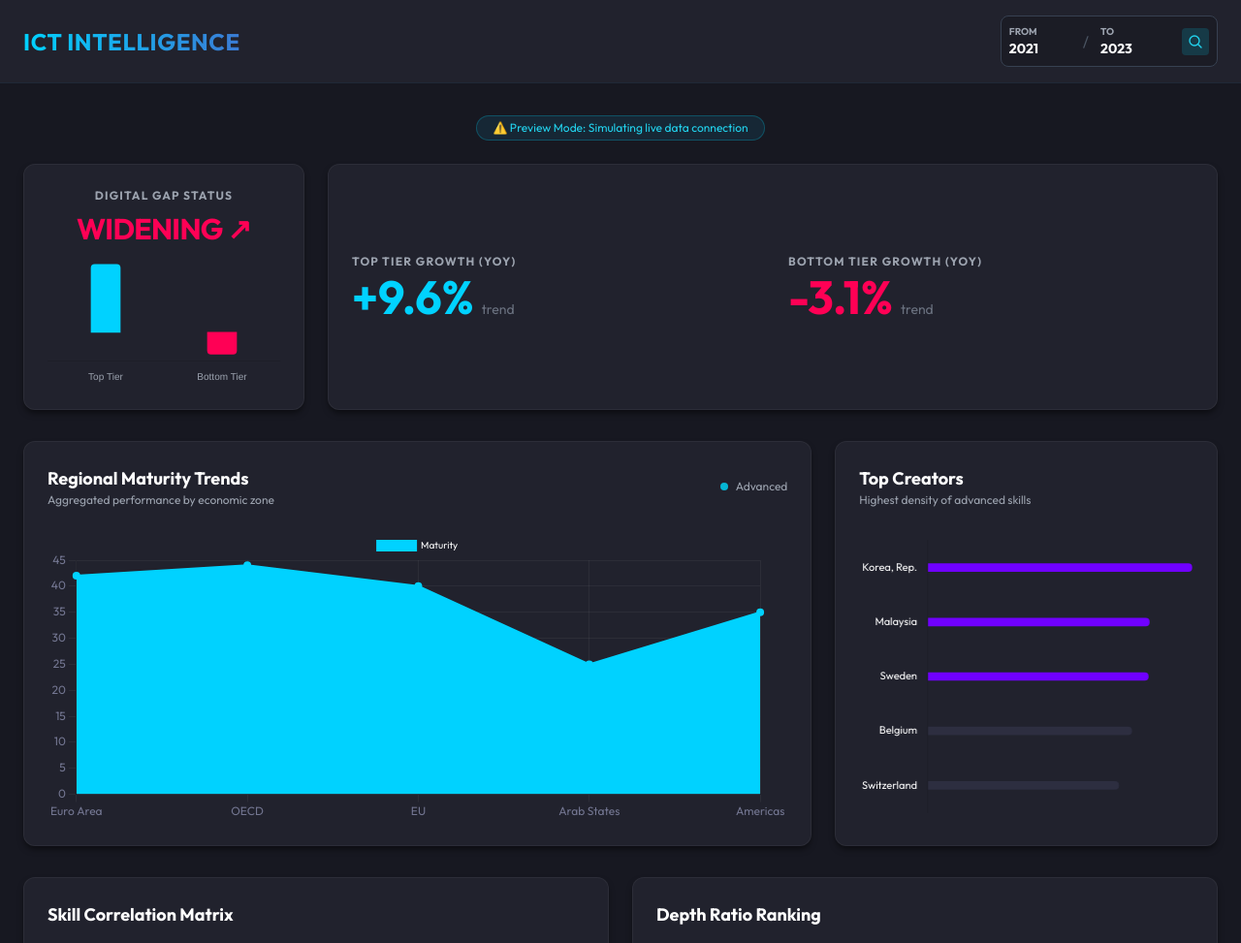
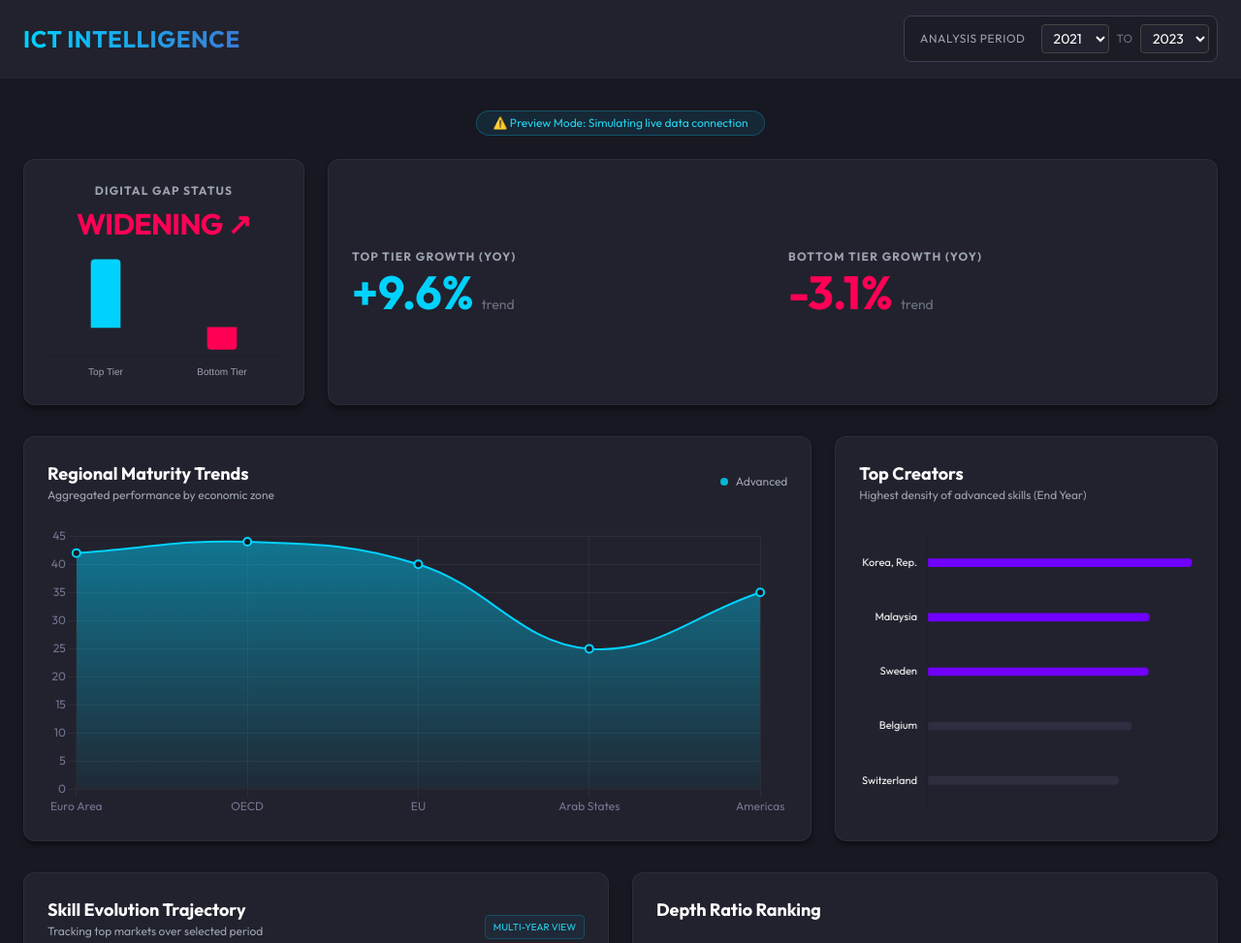
Before and after one commit to Jsznn/bi-project-1, a plain HTML site: page public/index.html in a window 1280 px wide. Shown: the top 973 px of the page at 97% size. Drawn offline with nearby package versions, Linux system fonts and the light colour scheme; no server answers.

Commit message:
Feat: Implement multi-year skill trajectory chart with real data

```diff
--- a/public/index.html
+++ b/public/index.html
@@ -43,7 +43,6 @@
             background: linear-gradient(to right, #00d2ff, #3a7bd5);
             -webkit-background-clip: text;
             background-clip: text;
-            /* Fix lint ID: 706217a3-9c91-42ed-83ee-a90ecbdd3a6f */
             -webkit-text-fill-color: transparent;
             font-weight: 700;
         }
@@ -53,6 +52,11 @@
             background-color: #21222d;
             color: #fff;
             border: 1px solid #444;
+            transition: all 0.2s;
+        }
+
+        select:hover {
+            border-color: #00d2ff;
         }
 
         /* MathJax White Text Override */
@@ -93,26 +97,28 @@
                 ICT INTELLIGENCE
             </h1>
 
-            <div class="flex items-center gap-3 bg-[#1b1c25] p-2 rounded-lg border border-gray-700">
-                <div class="flex flex-col">
-                    <label class="text-[10px] text-gray-400 font-bold uppercase">From</label>
-                    <input type="number" id="startYear" value="2021" min="2021" max="2024"
-                        class="bg-transparent text-sm font-bold text-white w-16 focus:outline-none focus:text-cyan-400">
+            <div class="flex items-center gap-2 bg-[#1b1c25] p-2 rounded-lg border border-gray-700">
+                <span class="text-xs font-medium text-gray-400 uppercase tracking-wider px-2">Analysis Period</span>
+
+                <div class="flex items-center gap-2">
+                    <!-- Start Year Selector -->
+                    <select id="startYear" onchange="loadDashboard()"
+                        class="text-sm rounded px-2 py-1 focus:outline-none focus:ring-1 focus:ring-cyan-500 cursor-pointer">
+                        <option value="2021" selected>2021</option>
+                        <option value="2022">2022</option>
+                        <option value="2023">2023</option>
+                    </select>
+
+                    <span class="text-gray-500 text-xs">TO</span>
+
+                    <!-- End Year Selector -->
+                    <select id="endYear" onchange="loadDashboard()"
+                        class="text-sm rounded px-2 py-1 focus:outline-none focus:ring-1 focus:ring-cyan-500 cursor-pointer">
+                        <option value="2022">2022</option>
+                        <option value="2023" selected>2023</option>
+                        <option value="2024">2024</option>
+                    </select>
                 </div>
-                <span class="text-gray-600">/</span>
-                <div class="flex flex-col">
-                    <label class="text-[10px] text-gray-400 font-bold uppercase">To</label>
-                    <input type="number" id="endYear" value="2023" min="2021" max="2024"
-                        class="bg-transparent text-sm font-bold text-white w-16 focus:outline-none focus:text-cyan-400">
-                </div>
-                <button onclick="loadDashboard()"
-                    class="ml-2 bg-cyan-500/20 hover:bg-cyan-500/40 text-cyan-400 p-1.5 rounded transition-colors">
-                    <svg xmlns="http://www.w3.org/2000/svg" fill="none" viewBox="0 0 24 24" stroke-width="2"
-                        stroke="currentColor" class="w-4 h-4">
-                        <path stroke-linecap="round" stroke-linejoin="round"
-                            d="M21 21l-5.197-5.197m0 0A7.5 7.5 0 105.196 5.196a7.5 7.5 0 0010.607 10.607z" />
-                    </svg>
-                </button>
             </div>
         </div>
     </nav>
@@ -130,14 +136,14 @@
         <!-- Section 1: Growth & Gap Metrics -->
         <div class="grid grid-cols-1 md:grid-cols-4 gap-6 mb-8">
 
-            <!-- Gap Status Card (New Layout) -->
+            <!-- Gap Status Card -->
             <div class="card flex flex-col items-center justify-between col-span-1">
                 <div class="w-full text-center">
                     <h3 class="text-xs font-bold text-gray-400 uppercase tracking-widest mb-2">Digital Gap Status</h3>
                     <div id="gapStatusText" class="text-3xl font-bold mt-1 tracking-tight">--</div>
                 </div>
 
-                <!-- New Graph for Gap Metric -->
+                <!-- Gap Metric Graph -->
                 <div class="w-full h-32 mt-4">
                     <canvas id="gapBarChart"></canvas>
                 </div>
@@ -193,7 +199,7 @@
             <div class="card lg:col-span-1">
                 <div class="mb-6">
                     <h3 class="text-lg font-bold text-white">Top Creators</h3>
-                    <p class="text-xs text-gray-400">Highest density of advanced skills</p>
+                    <p class="text-xs text-gray-400">Highest density of advanced skills (End Year)</p>
                 </div>
                 <div class="chart-box">
                     <canvas id="topChart"></canvas>
@@ -201,12 +207,22 @@
             </div>
         </div>
 
-        <!-- Section 3: Scatter & Ratio -->
+        <!-- Section 3: Trends & Ratio -->
         <div class="grid grid-cols-1 lg:grid-cols-2 gap-6">
+
+            <!-- NEW CHART: Multi-Year Trajectory (Replaces Correlation Scatter) -->
             <div class="card">
-                <h3 class="text-lg font-bold text-white mb-6">Skill Correlation Matrix</h3>
+                <div class="mb-6 flex justify-between items-end">
+                    <div>
+                        <h3 class="text-lg font-bold text-white">Skill Evolution Trajectory</h3>
+                        <p class="text-xs text-gray-400">Tracking top markets over selected period</p>
+                    </div>
+                    <div class="px-2 py-1 bg-gray-800 rounded text-[10px] text-cyan-400 border border-cyan-900">
+                        MULTI-YEAR VIEW
+                    </div>
+                </div>
                 <div class="chart-box">
-                    <canvas id="scatterChart"></canvas>
+                    <canvas id="trendChart"></canvas>
                 </div>
             </div>
 
@@ -272,7 +288,7 @@
     <script>
         let charts = {};
 
-        // Mock Data Generator
+        // Mock Data Generator (Handles single year snapshots)
         function getMockData(year) {
             return {
                 "top_advanced": [
@@ -289,10 +305,6 @@
                     { "country": "Finland", "skill_depth_ratio": 2.8 }, { "country": "UK", "skill_depth_ratio": 2.5 },
                     { "country": "Germany", "skill_depth_ratio": 2.2 }
                 ],
-                "correlation": Array.from({ length: 20 }, () => ({
-                    x: Math.floor(Math.random() * 80),
-                    y: Math.floor(Math.random() * 80)
-                })),
                 "regional_index": [
                     { "country_name": "Euro Area", "pct_above_basic": 42 },
                     { "country_name": "OECD", "pct_above_basic": 44 },
@@ -304,10 +316,16 @@
         }
 
         async function loadDashboard() {
-            const startYear = document.getElementById('startYear').value;
-            const endYear = document.getElementById('endYear').value;
+            const startYear = parseInt(document.getElementById('startYear').value);
+            const endYear = parseInt(document.getElementById('endYear').value);
+
+            // Logic validation
+            if (startYear > endYear) {
+                alert("Start year must be before or equal to End year");
+                return;
+            }
+
             let data;
-
             try {
                 const response = await fetch(`/api/dashboard-data?start_year=${startYear}&end_year=${endYear}`);
                 if (!response.ok) throw new Error("Backend unavailable");
@@ -315,16 +333,20 @@
                 document.getElementById('mockNotice').classList.add('hidden');
             } catch (e) {
                 console.warn("Using Mock Data");
-                data = getMockData(endYear); // Fallback mock
+                data = getMockData(endYear);
+                // Mock trend data for fallback
+                data.country_trends = {
+                    'Korea, Rep.': [{ year: 2021, pct_above_basic: 70 }, { year: 2022, pct_above_basic: 75 }, { year: 2023, pct_above_basic: 80 }],
+                    'Sweden': [{ year: 2021, pct_above_basic: 61 }, { year: 2022, pct_above_basic: 62 }, { year: 2023, pct_above_basic: 65 }],
+                    'Malaysia': [{ year: 2021, pct_above_basic: 56 }, { year: 2022, pct_above_basic: 60 }, { year: 2023, pct_above_basic: 66 }]
+                };
                 document.getElementById('mockNotice').classList.remove('hidden');
             }
 
-            if (data.correlation && data.correlation[0].pct_basic) {
-                data.correlation = data.correlation.map(d => ({ x: d.pct_basic, y: d.pct_above_basic }));
-            }
-
+            // 2. Render Charts
             updateKPIs(data.digital_divide);
-            renderCharts(data);
+            renderSnapshotCharts(data);
+            renderTrendChart(data.country_trends, startYear, endYear);
         }
 
         function updateKPIs(divideData) {
@@ -390,7 +412,7 @@
             statusText.innerText += " " + arrow;
         }
 
-        function renderCharts(data) {
+        function renderSnapshotCharts(data) {
             Chart.defaults.color = '#737691';
             Chart.defaults.font.family = "'Outfit', sans-serif";
 
@@ -404,31 +426,48 @@
                 }
             };
 
-            // 1. Regional Trends (Multi-line chart)
             const ctxRegion = document.getElementById('regionChart').getContext('2d');
+            const gradientRegion = ctxRegion.createLinearGradient(0, 0, 0, 300);
+            gradientRegion.addColorStop(0, 'rgba(0, 210, 255, 0.5)');
+            gradientRegion.addColorStop(1, 'rgba(0, 210, 255, 0.0)');
 
-            // Prepare datasets for each region
-            // data.regional_trends is { "RegionName": [{year: 2021, pct_above_basic: 40}, ...], ... }
-            let datasets = [];
-            let labels = []; // Years
+            createOrUpdateChart('region', ctxRegion, {
+                type: 'line',
+                data: {
+                    labels: data.regional_index ? data.regional_index.map(d => d.country_name) : [],
+                    datasets: [{
+                        label: 'Maturity',
+                        data: data.regional_index ? data.regional_index.map(d => d.pct_above_basic) : [],
+                        backgroundColor: gradientRegion,
+                        borderColor: '#00d2ff',
+                        borderWidth: 2,
+                        fill: true,
+                        tension: 0.4,
+                        pointBackgroundColor: '#171821',
+                        pointBorderColor: '#00d2ff',
+                        pointBorderWidth: 2,
+                        pointRadius: 4
+                    }]
+                },
+                options: darkOptions
+            });
 
+            // If regional_trends exists (from API), override the chart with multi-line
             if (data.regional_trends) {
                 // Collect all unique years for labels
                 const allYears = new Set();
                 Object.values(data.regional_trends).forEach(points => points.forEach(p => allYears.add(p.year)));
-                labels = Array.from(allYears).sort();
+                const labels = Array.from(allYears).sort();
 
-                // Create a dataset for each region
                 const colors = ['#00d2ff', '#7000ff', '#ff0055', '#10b981', '#f59e0b'];
                 let colorIdx = 0;
+                const datasets = [];
 
                 for (const [region, points] of Object.entries(data.regional_trends)) {
-                    // Map points to the sorted labels (fill missing with null)
                     const dataPoints = labels.map(year => {
                         const pt = points.find(p => p.year === year);
                         return pt ? pt.pct_above_basic : null;
                     });
-
                     datasets.push({
                         label: region,
                         data: dataPoints,
@@ -436,36 +475,21 @@
                         backgroundColor: colors[colorIdx % colors.length],
                         borderWidth: 2,
                         tension: 0.4,
-                        pointRadius: 3
+                        pointRadius: 3,
+                        fill: false
                     });
                     colorIdx++;
-                }
-            } else if (data.regional_index) {
-                // Fallback for mock data structure
-                labels = data.regional_index.map(d => d.country_name);
-                datasets = [{
-                    label: 'Maturity',
-                    data: data.regional_index.map(d => d.pct_above_basic),
-                    backgroundColor: '#00d2ff',
-                    borderColor: '#00d2ff',
-                    borderWidth: 2,
-                    fill: true
-                }];
                 }
 
                 createOrUpdateChart('region', ctxRegion, {
                     type: 'line',
-                data: {
-                    labels: labels,
-                    datasets: datasets
-                },
+                    data: { labels: labels, datasets: datasets },
                     options: {
                         ...darkOptions,
-                    plugins: {
-                        legend: { display: true, labels: { color: '#fff', font: { size: 10 } } }
-                    }
+                        plugins: { legend: { display: true, labels: { color: '#fff', font: { size: 10 } } } }
                     }
                 });
+            }
 
             const ctxTop = document.getElementById('topChart').getContext('2d');
             createOrUpdateChart('top', ctxTop, {
@@ -489,20 +513,6 @@
                 }
             });
 
-            const ctxScatter = document.getElementById('scatterChart').getContext('2d');
-            createOrUpdateChart('scatter', ctxScatter, {
-                type: 'scatter',
-                data: {
-                    datasets: [{
-                        data: data.correlation,
-                        backgroundColor: '#ff0055',
-                        pointRadius: 3,
-                        pointHoverRadius: 6
-                    }]
-                },
-                options: darkOptions
-            });
-
             const ctxRatio = document.getElementById('ratioChart').getContext('2d');
             createOrUpdateChart('ratio', ctxRatio, {
                 type: 'bar',
@@ -518,6 +528,58 @@
             });
         }
 
+        function renderTrendChart(countryTrends, start, end) {
+            if (!countryTrends) return;
+
+            const years = [];
+            for (let y = start; y <= end; y++) years.push(y);
+
+            const colors = ['#00d2ff', '#a855f7', '#f43f5e', '#10b981', '#f59e0b'];
+            let colorIdx = 0;
+            const datasets = [];
+
+            for (const [country, points] of Object.entries(countryTrends)) {
+                // Align data to the year labels
+                const dataPoints = years.map(year => {
+                    const pt = points.find(p => p.year === year);
+                    return pt ? pt.pct_above_basic : null;
+                });
+
+                datasets.push({
+                    label: country,
+                    data: dataPoints,
+                    borderColor: colors[colorIdx % colors.length],
+                    backgroundColor: colors[colorIdx % colors.length] + '1A', // 10% opacity
+                    tension: 0.4,
+                    borderWidth: 2,
+                    pointRadius: 4,
+                    pointBackgroundColor: '#171821',
+                    fill: false
+                });
+                colorIdx++;
+            }
+
+            const ctxTrend = document.getElementById('trendChart').getContext('2d');
+            createOrUpdateChart('trend', ctxTrend, {
+                type: 'line',
+                data: {
+                    labels: years,
+                    datasets: datasets
+                },
+                options: {
+                    responsive: true,
+                    maintainAspectRatio: false,
+                    plugins: {
+                        legend: { display: true, labels: { color: '#9ca3af', font: { size: 10 }, boxWidth: 10 } }
+                    },
+                    scales: {
+                        x: { grid: { color: 'rgba(255, 255, 255, 0.05)' }, ticks: { color: '#737691' } },
+                        y: { grid: { color: 'rgba(255, 255, 255, 0.05)' }, ticks: { color: '#737691' } }
+                    }
+                }
+            });
+        }
+
         function createOrUpdateChart(key, ctx, config) {
             if (charts[key]) charts[key].destroy();
             charts[key] = new Chart(ctx, config);
```
Also changed, not shown: 1 other file. Lines whose indentation alone changed are shown as unchanged.
